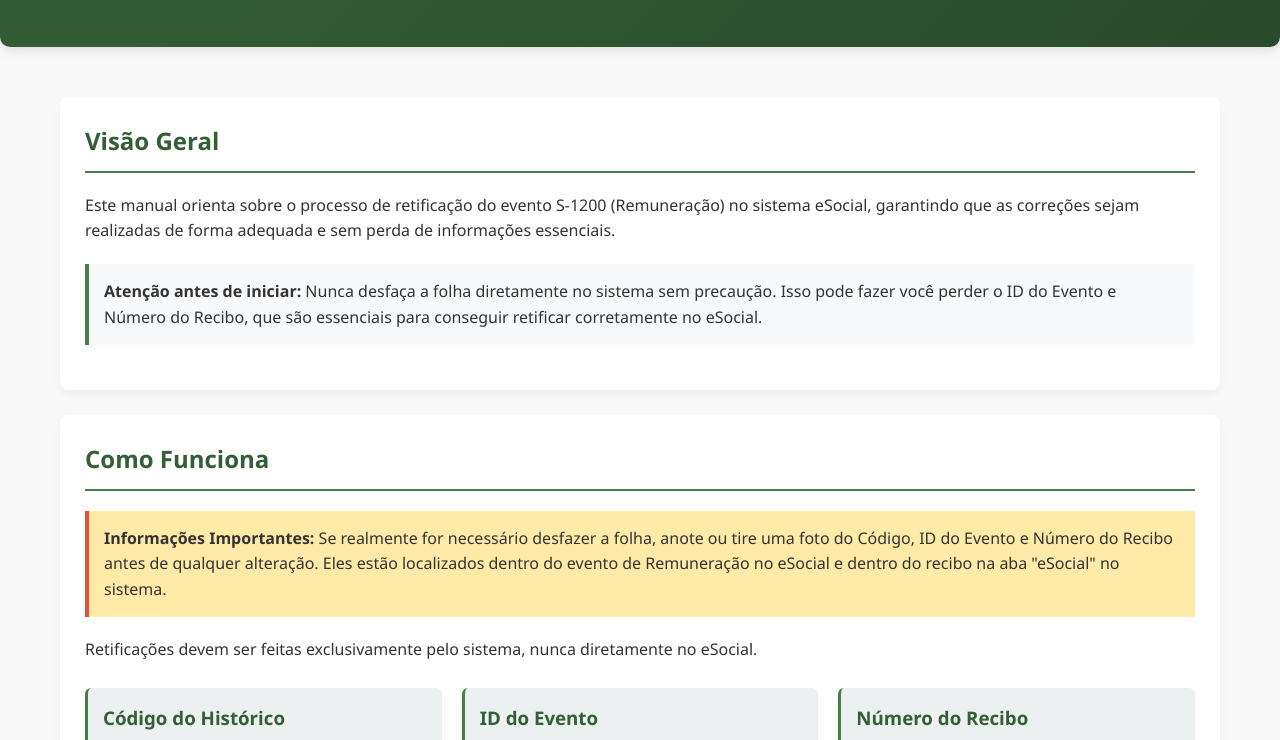
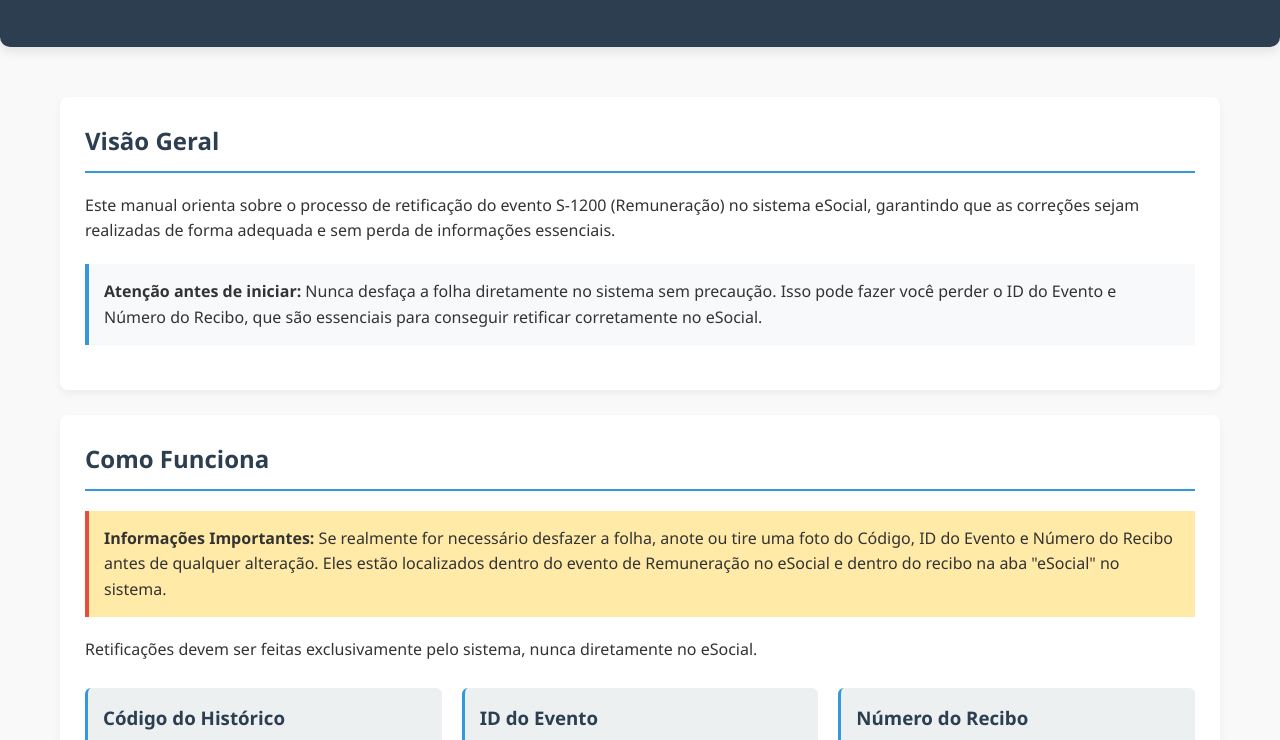
Before and after one commit to brunasoft/manuals, a plain HTML site: page retifica/index.html in a window 1280 px wide. Shown: the part 147-887 px from the top of the page. Drawn offline with Linux system fonts and the light colour scheme.

Commit message:
Add files via upload

```diff
--- a/retifica/index.html
+++ b/retifica/index.html
@@ -6,13 +6,13 @@
     <title>Manual de Retificação do Evento S-1200 eSocial</title>
     <style>
         :root {
-    --primary: #345e35;
-    --secondary: #4a7c4b;
-    --accent: #e74c3c;
-    --light: #ecf0f1;
-    --dark: #2a4b2b;
-    --success: #2ecc71;
-}
+            --primary: #2c3e50;
+            --secondary: #3498db;
+            --accent: #e74c3c;
+            --light: #ecf0f1;
+            --dark: #2c3e50;
+            --success: #27ae60;
+        }
 
         * {
             margin: 0;
```
